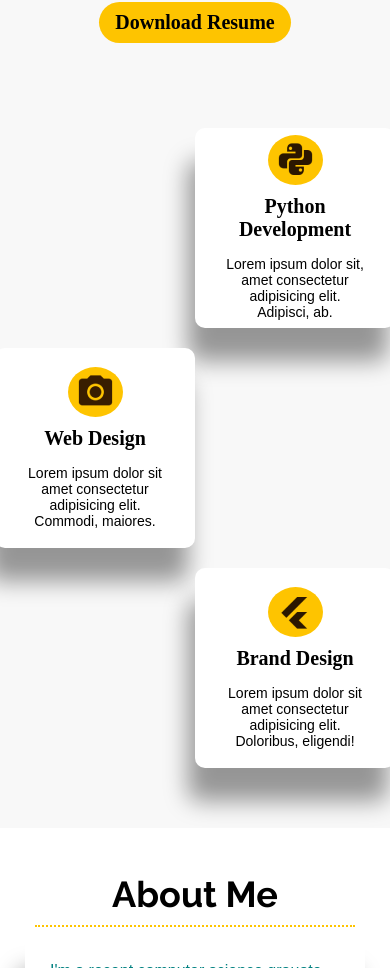
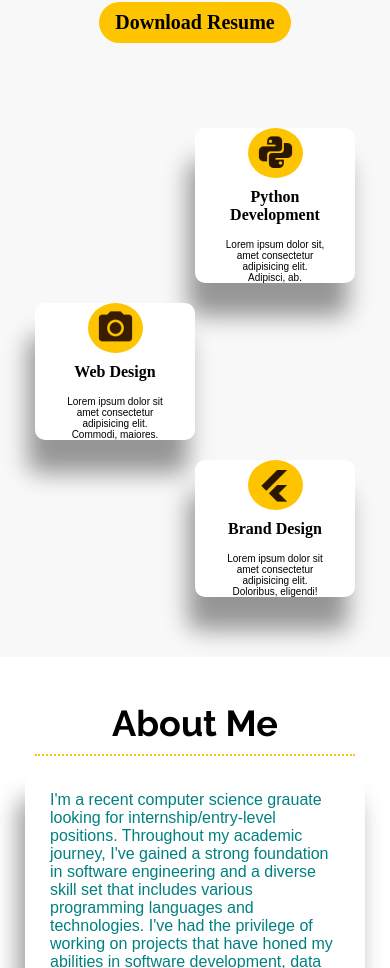
Before and after one commit to sharadpatel11/Portfolio-Website, a React (Create React App) app: page / in a window 390 px wide. Shown: the part 780-1748 px from the top of the page. Built offline with nearby package versions, Linux system fonts and the light colour scheme; a web font is replaced by a local one.

Commit message:
Files Updated

```diff
--- a/src/containers/about/about.css
+++ b/src/containers/about/about.css
@@ -33,8 +33,8 @@
     flex: 1;
     width: 100%;
     height: 100%;
-    min-width: 200px;
-    min-height: 200px;
+    min-width: 100px;
+    min-height: 100px;
     padding: 0 30px;
 }
 
@@ -50,7 +50,6 @@
     box-shadow: -7px 33px 23px rgba(0, 0, 0, 0.4);
     border-radius: 10px;
     margin: 10px;
-    animation: slide-fwd-center;
 }
 
 .sp__about-left__element h3{
@@ -141,4 +140,12 @@
     .sp__about-right {
         min-width: 100%;
     }
+
+    .sp__about-left__element h3{
+        font-size: 16px;
+    }
+
+    .sp__about-left__element p{
+        font-size: 10px;
+    }
 }
```
